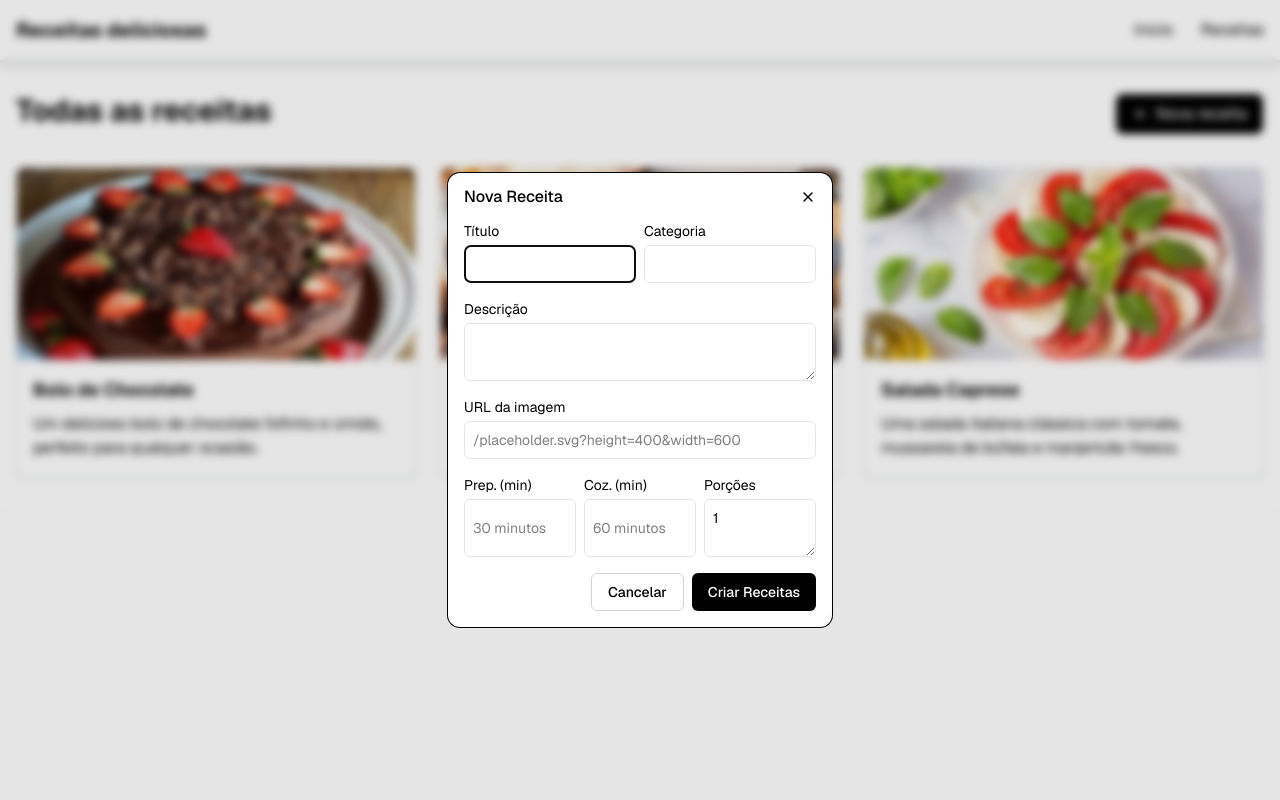
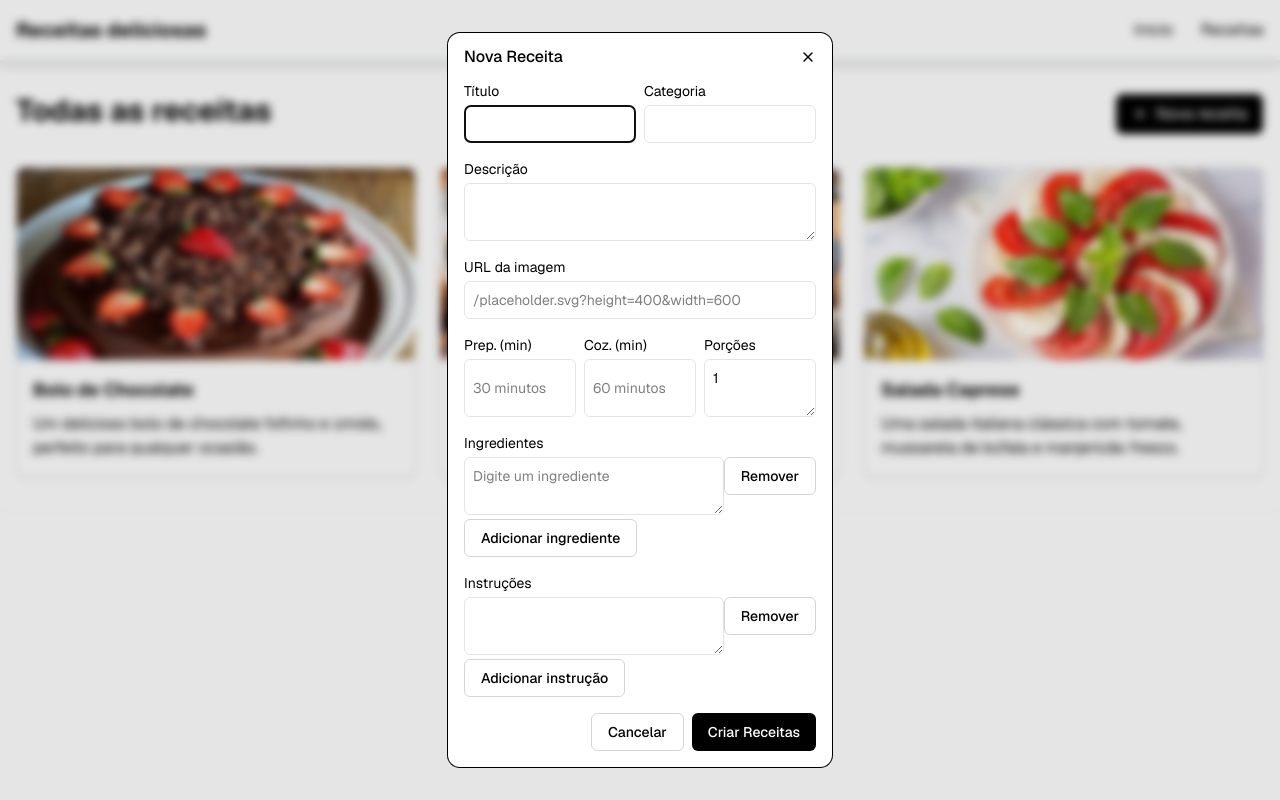
Before and after one commit to Dudruu/siteReceitas, a Next.js app: page /receitas in a window 1280 px wide. Both pictures are taken after a click on the button "Nova receita". Built offline with nearby package versions, Linux system fonts and the light colour scheme.

Commit message:
estilização inicial do modal e inicio da parte funcional

```diff
--- a/src/components/recipeFormModal/index.tsx
+++ b/src/components/recipeFormModal/index.tsx
@@ -87,6 +87,41 @@ export default function RecipeFormModal({isOpen, onClose} :RecipeFormModalProps)
                         </div>
                     </div>
 
+                     {/* Lista de ingredientes */}
+                    <div className="flex flex-col gap-1">
+                        <label htmlFor="ingredients">Ingredientes</label>
+                        <div className="flex flex-col gap-1">
+                            {/* Conteúdo */}
+
+                            <div className="flex gap-2 w-full">
+                                <div className="flex grow">
+                                    <textarea id="ingredients" className={inputStyles} placeholder="Digite um ingrediente"/>
+                                   <button type="button" className="bg-white border border-zinc-300 rounded-md hover:bg-gray-100 transition-colors px-4 py-2 font-medium h-fit">Remover</button>
+                                </div>
+                            </div>
+
+
+                            <button type="button" className="bg-white border border-zinc-300 rounded-md hover:bg-gray-100 transition-colors px-4 py-2 font-medium w-fit">Adicionar ingrediente</button>
+                        </div>
+                    </div>
+
+                    {/* Lista de instruções */}
+                    <div className="flex flex-col gap-1">
+                        <label htmlFor="instructions">Instruções</label>
+                        <div className="flex flex-col gap-1">
+                            {/* Conteúdo */}
+
+                            <div className="flex gap-2 w-full">
+                                <div className="flex grow">
+                                    <textarea id="instructions" className={inputStyles}></textarea>
+                                    <button type="button" className="bg-white border border-zinc-300 rounded-md hover:bg-gray-100 transition-colors px-4 py-2 font-medium h-fit">Remover</button>
+                                </div>
+                            </div>
+
+
+                            <button type="button" className="bg-white border border-zinc-300 rounded-md hover:bg-gray-100 transition-colors px-4 py-2 font-medium w-fit">Adicionar instrução</button>
+                        </div>
+                    </div>
 
 
                     <div className="flex self-end gap-2">
```
